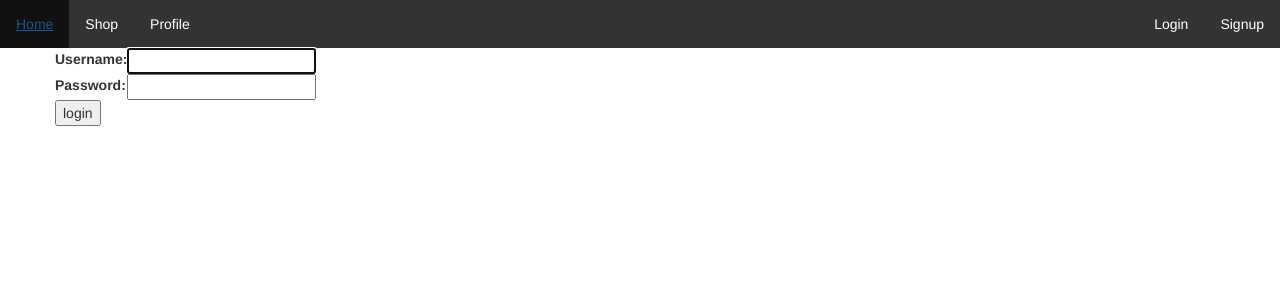
After one commit to Silcrow/shopgame, a Django app: page /accounts/login/ in a window 1280 px wide. The commit adds this page. Shown: the top 300 px of the page. Run offline with Django 3.2, Linux system fonts and the light colour scheme; some libraries are stand-ins or nearby versions.

Commit message:
Add login & logout

```diff
--- a/accounts/templates/accounts/base.html
+++ b/accounts/templates/accounts/base.html
@@ -13,8 +13,12 @@
                 <li><a href="{% url 'index' %}">Home</a></li>
                 <li><a href="{% url 'shop' %}">Shop</a></li>
                 <li><a href="/">Profile</a></li>
-                <li style="float:right"><a href="/">Signup</a></li>
-                <li style="float:right"><a href="/">Login</a></li>
+                {% if user.is_authenticated %}
+                    <li style="float:right"><a href="{% url 'logout' %}">Logout</a></li>
+                {% else %}
+                    <li style="float:right"><a href="/">Signup</a></li>
+                    <li style="float:right"><a href="{% url 'login' %}">Login</a></li>
+                {% endif %}
             </ul>
         </header>
         <main class="content container">
--- a/accounts/templates/accounts/index.html
+++ b/accounts/templates/accounts/index.html
@@ -3,4 +3,7 @@
 {% block content %}
 <h3>This is the home page.</h3>
 <p>TODO: show the game map here.</p>
+{% if user.is_authenticated %}
+    <p>Is {{ user.username }} here? Just checking.</p>
+{% endif %}
 {% endblock %}
--- /dev/null
+++ b/accounts/templates/registration/login.html
@@ -0,0 +1,24 @@
+{% extends "accounts/base.html" %}
+
+{% block content %}
+    {% if form.errors %}
+        <p>Your username and password didn't match. Please try again.</p>
+    {% endif %}
+
+    <form method="post" action="{% url 'login' %}">
+    {% csrf_token %}
+        <table>
+        <tr>
+            <td>{{ form.username.label_tag }}</td>
+            <td>{{ form.username }}</td>
+        </tr>
+        <tr>
+            <td>{{ form.password.label_tag }}</td>
+            <td>{{ form.password }}</td>
+        </tr>
+        </table>
+
+        <input type="submit" value="login" />
+        <input type="hidden" name="next" value="{{ next }}" />
+    </form>
+{% endblock %}
--- a/mysite/settings.py
+++ b/mysite/settings.py
@@ -100,6 +100,7 @@ AUTH_PASSWORD_VALIDATORS = [
     },
 ]
 
+LOGIN_REDIRECT_URL = '/'
 
 # Internationalization
 # https://docs.djangoproject.com/en/2.2/topics/i18n/
--- a/mysite/urls.py
+++ b/mysite/urls.py
@@ -1,8 +1,12 @@
 from django.contrib import admin
 from django.urls import path, include
+
+from django.contrib.auth import views
 
 urlpatterns = [
     path('admin/', admin.site.urls),
     path('', include('accounts.urls')),
+    path('accounts/login/', views.LoginView.as_view(), name='login'),
+    path('accounts/logout/', views.LogoutView.as_view(next_page='/'), name='logout'),
     path('shop/', include('shop.urls')),
 ]
```
